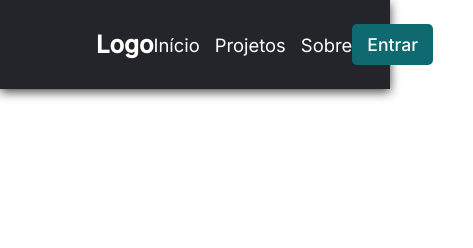
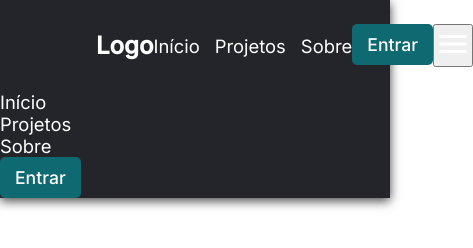
Before and after one commit to natyy200/menu-responsivo, a plain HTML site: page index.html in a window 390 px wide. Shown: the whole page, 473 px wide, since content can reach past the window. Drawn offline with Linux system fonts and the light colour scheme.

Commit message:
criando a parte responsiva do html

```diff
--- a/index.html
+++ b/index.html
@@ -20,11 +20,25 @@
                     <li class="nav-item"><a href="#" class="nav-link">Sobre</a></li>
                 </ul>
             </div>
-
             <div class="login-button">
                 <button><a href="#">Entrar</a></button>
             </div>
+            <!-- icon menu-hamburguer -->
+            <div class="mobile-menu-icon">
+                <button><img class="icon" src="./assets/img/menu_white_36dp.svg"></button>
+            </div>
         </nav>
+        <!-- parte responsiva -->
+        <div class="mobile-menu">
+            <ul>
+                <li class="nav-item"><a href="#" class="nav-link">Início</a></li>
+                <li class="nav-item"><a href="#" class="nav-link">Projetos</a></li>
+                <li class="nav-item"><a href="#" class="nav-link">Sobre</a></li>
+            </ul>
+            <div class="login-button">
+                <button><a href="#">Entrar</a></button>
+            </div>
+        </div>
     </header>
     <script src="./assets/js/script.js"></script>
 </body>
```
